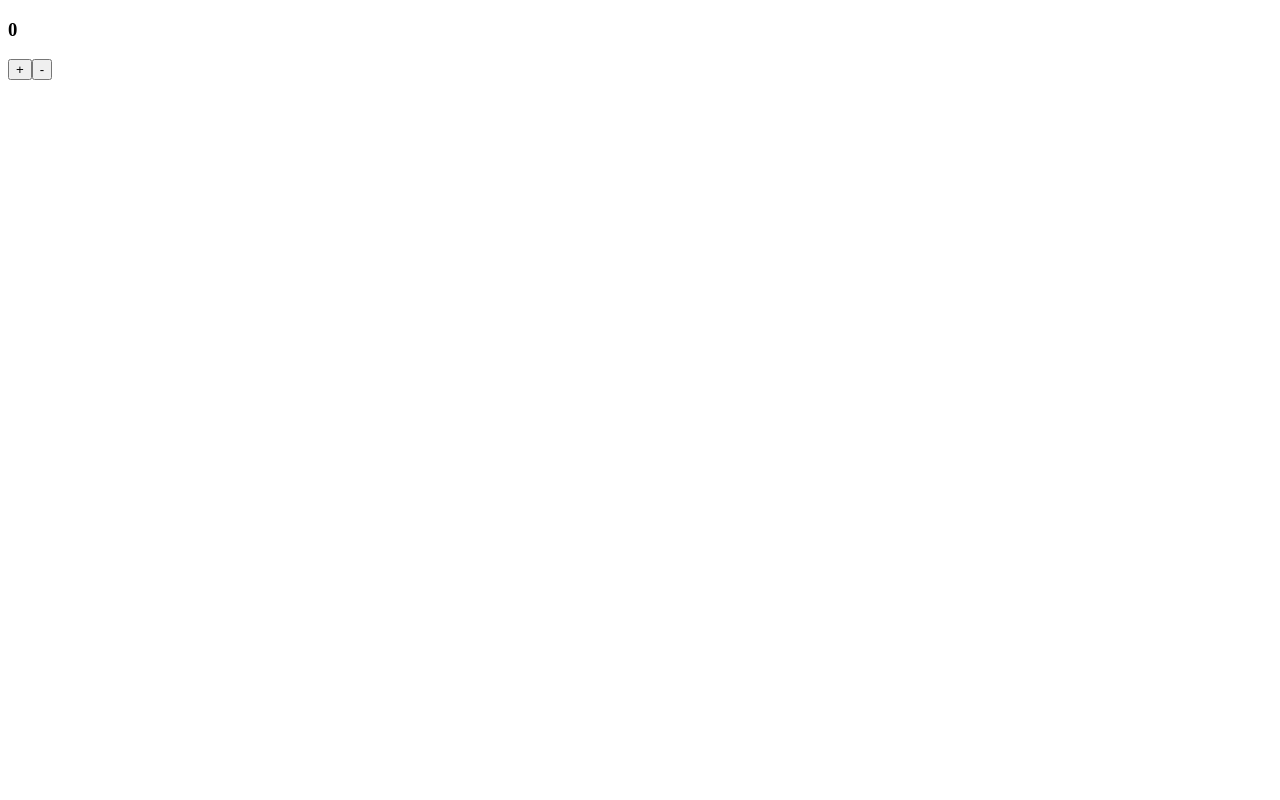
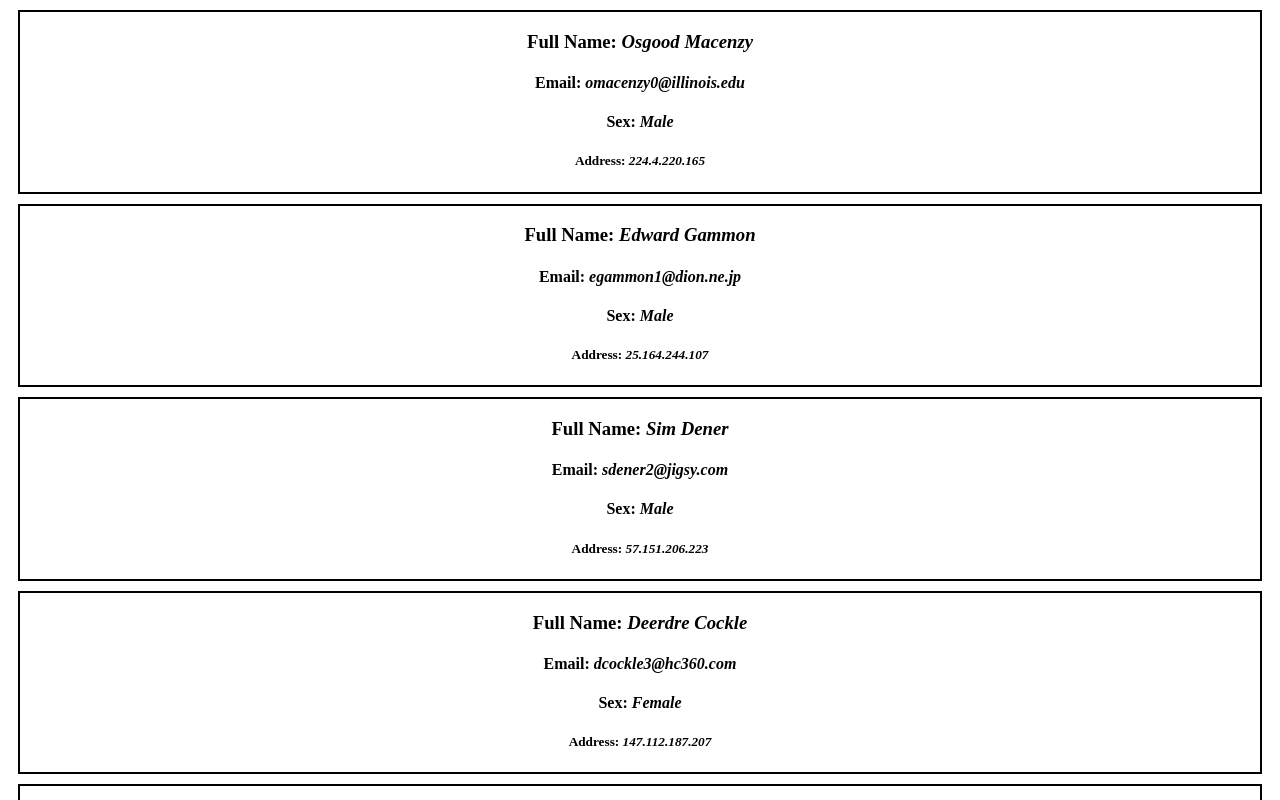
Before and after one commit to comrade369/react-dev, a React (Create React App) app: page / in a window 1280 px wide. Shown: the top 800 px of the page. Built offline with nearby package versions, Linux system fonts and the light colour scheme.

Commit message:
Display List in React

```diff
--- a/src/App.jsx
+++ b/src/App.jsx
@@ -1,10 +1,11 @@
-import SimpleCounter from "./SimpleCounter";
+import PersonalInfo from "./PersonalInfo";
+
 
 function App() {
 
     return (
         <>
-            <SimpleCounter />
+            <PersonalInfo />
         </>
     );
 }
--- /dev/null
+++ b/src/PersonalInfo.jsx
@@ -0,0 +1,36 @@
+import { useState } from "react";
+import externalData from "./externalData.json";
+
+function PersonalInfo() {
+
+    const [data, setData] = useState(externalData);
+
+    return (
+        <>
+            {
+                data.map((obj) => {
+                    return (
+                        <div
+                            style={
+                                {
+                                    border: `2px solid black`,
+                                    textAlign: `center`,
+                                    margin: `10px`,
+
+                                }
+                            }
+                            key={obj.id}>
+                            <h3>Full Name: <em>{obj.first_name} {obj.last_name}</em></h3>
+                            <h4>Email: <em>{obj.email}</em></h4>
+                            <h4>Sex: <em>{obj.gender}</em></h4>
+                            <h5>Address: <em>{obj.ip_address}</em></h5>
+                        </div>
+                    );
+                })
+            }
+        </>
+    );
+
+}
+
+export default PersonalInfo;
```
